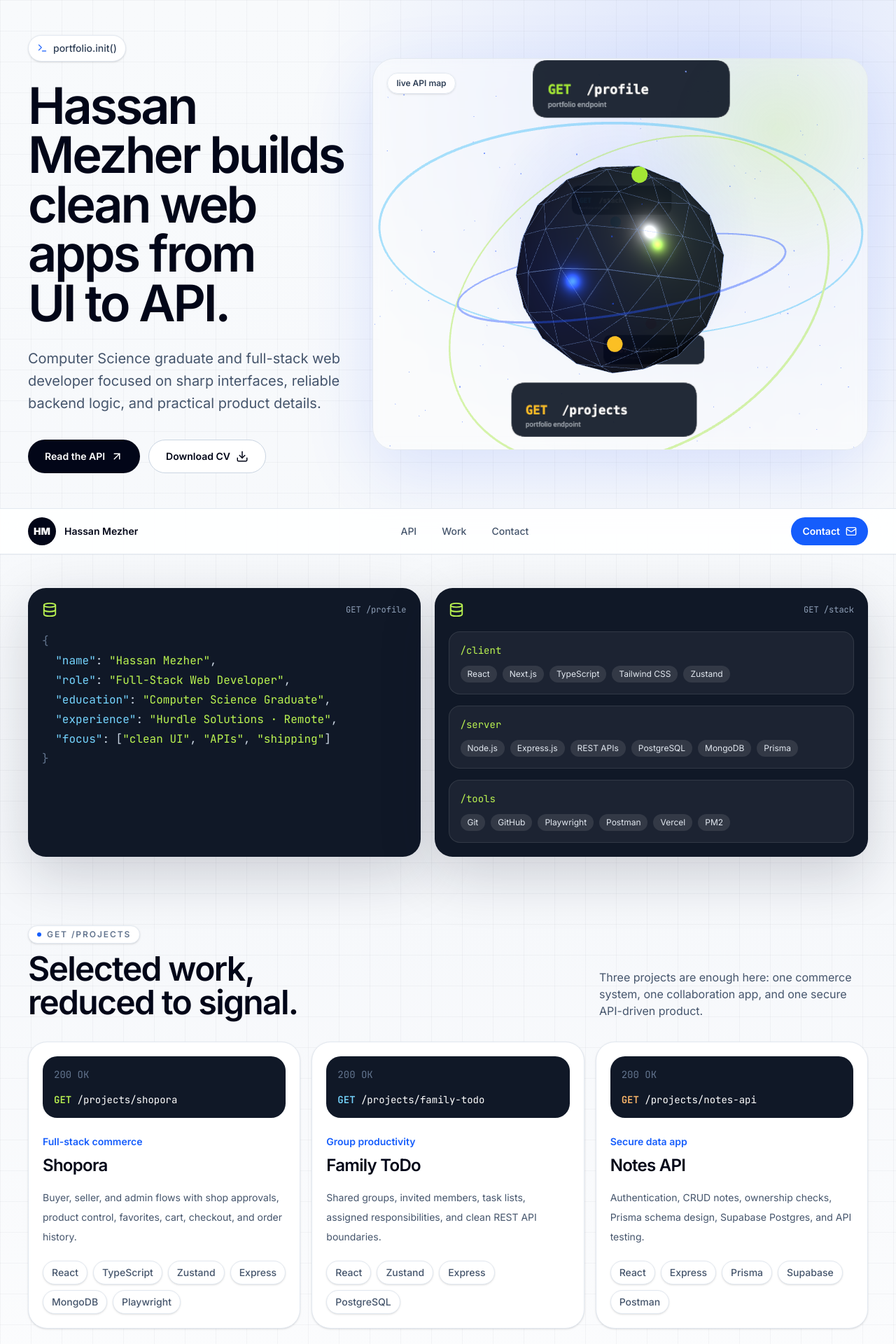
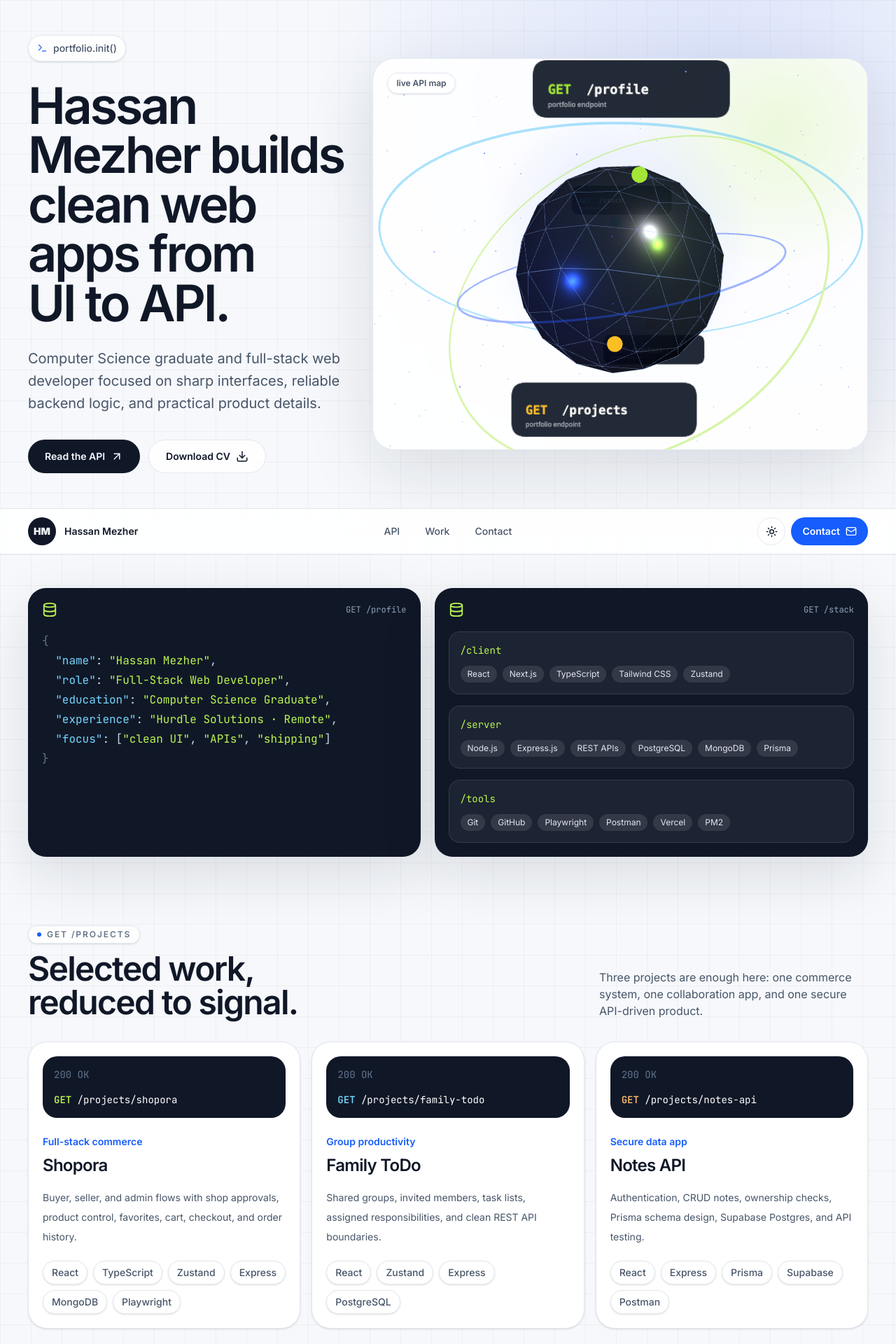
Before and after one commit to hassanlmezher/HassanMezher-Portfolio, a Next.js app: page / in a window 1280 px wide. Shown: the top 1920 px of the page at 70% size. Built offline with nearby package versions, Linux system fonts and the light colour scheme.

Commit message:
dark/light mode

```diff
--- a/app/globals.css
+++ b/app/globals.css
@@ -1,10 +1,49 @@
 @import "tailwindcss";
 
 :root {
-  color-scheme: light;
+  color-scheme: light dark;
   --background: #f6f8fb;
   --foreground: #101828;
+  --muted: #475569;
+  --subtle: #64748b;
+  --line: #e2e8f0;
+  --surface: rgba(255, 255, 255, 0.88);
+  --surface-solid: #ffffff;
+  --surface-soft: #f8fafc;
+  --nav: rgba(255, 255, 255, 0.88);
+  --panel: #101827;
+  --panel-soft: rgba(255, 255, 255, 0.05);
+  --panel-line: rgba(255, 255, 255, 0.1);
+  --panel-text: #ffffff;
+  --chip: #ffffff;
+  --chip-dark: rgba(255, 255, 255, 0.1);
+  --shadow: rgba(15, 23, 42, 0.12);
   --blue: #2454ff;
+  --grid: rgba(15, 23, 42, 0.035);
+  --glow: rgba(36, 84, 255, 0.13);
+}
+
+:root.dark {
+  color-scheme: dark;
+  --background: #070b13;
+  --foreground: #f8fafc;
+  --muted: #cbd5e1;
+  --subtle: #94a3b8;
+  --line: rgba(148, 163, 184, 0.2);
+  --surface: rgba(15, 23, 42, 0.78);
+  --surface-solid: #0f172a;
+  --surface-soft: rgba(15, 23, 42, 0.9);
+  --nav: rgba(7, 11, 19, 0.82);
+  --panel: #030712;
+  --panel-soft: rgba(255, 255, 255, 0.06);
+  --panel-line: rgba(255, 255, 255, 0.12);
+  --panel-text: #ffffff;
+  --chip: rgba(15, 23, 42, 0.86);
+  --chip-dark: rgba(255, 255, 255, 0.1);
+  --shadow: rgba(0, 0, 0, 0.28);
+  --blue: #5b7cff;
+  --grid: rgba(148, 163, 184, 0.07);
+  --glow: rgba(91, 124, 255, 0.2);
 }
 
 * {
@@ -19,10 +58,10 @@ body {
   min-height: 100vh;
   margin: 0;
   background:
-    linear-gradient(rgba(15, 23, 42, 0.035) 1px, transparent 1px),
-    linear-gradient(90deg, rgba(15, 23, 42, 0.035) 1px, transparent 1px),
-    radial-gradient(circle at 80% 5%, rgba(36, 84, 255, 0.13), transparent 36rem),
-    linear-gradient(180deg, #f8fafc 0%, #f6f8fb 52%, #ffffff 100%);
+    linear-gradient(var(--grid) 1px, transparent 1px),
+    linear-gradient(90deg, var(--grid) 1px, transparent 1px),
+    radial-gradient(circle at 80% 5%, var(--glow), transparent 36rem),
+    var(--background);
   background-size: 44px 44px, 44px 44px, auto, auto;
   color: var(--foreground);
   font-family: var(--font-inter), system-ui, sans-serif;
@@ -31,7 +70,7 @@ body {
 
 ::selection {
   background: rgba(36, 84, 255, 0.18);
-  color: #101828;
+  color: var(--foreground);
 }
 
 a {
--- a/app/layout.tsx
+++ b/app/layout.tsx
@@ -58,7 +58,7 @@ export default function RootLayout({
   children: React.ReactNode;
 }>) {
   return (
-    <html lang="en" className="scroll-smooth">
+    <html lang="en" className="scroll-smooth" suppressHydrationWarning>
       <body className={`${inter.variable} ${jetbrains.variable} antialiased`}>
         {children}
       </body>
--- a/app/page.tsx
+++ b/app/page.tsx
@@ -11,7 +11,9 @@ import {
   Linkedin,
   Mail,
   Menu,
+  Moon,
   Server,
+  Sun,
   Terminal,
   X,
 } from "lucide-react";
@@ -93,7 +95,7 @@ function ApiShell({
       whileInView="visible"
       viewport={{ once: true, margin: "-80px" }}
       transition={{ duration: 0.5 }}
-      className={`rounded-[1.6rem] bg-[#101827] p-5 text-white shadow-[0_26px_80px_rgba(15,23,42,0.18)] ${className}`}
+      className={`rounded-[1.6rem] bg-[var(--panel)] p-5 text-[var(--panel-text)] shadow-[0_26px_80px_var(--shadow)] ${className}`}
     >
       <div className="mb-5 flex items-center justify-between gap-4">
         <Database size={22} className="text-lime-300" />
@@ -105,7 +107,7 @@ function ApiShell({
 }
 
 function Badge({ children }: { children: React.ReactNode }) {
-  return <span className="rounded-full border border-slate-200 bg-white px-3 py-1.5 text-sm font-medium text-slate-600 shadow-sm">{children}</span>;
+  return <span className="rounded-full border border-[var(--line)] bg-[var(--chip)] px-3 py-1.5 text-sm font-medium text-[var(--muted)] shadow-sm">{children}</span>;
 }
 
 function Hero() {
@@ -113,22 +115,22 @@ function Hero() {
     <section className="grid min-h-[calc(100svh-74px)] items-center px-5 pb-8 pt-8 sm:px-8 lg:px-10">
       <div className="mx-auto grid w-full max-w-7xl items-center gap-10 lg:grid-cols-[0.78fr_1.22fr]">
         <motion.div initial="hidden" animate="visible" transition={{ staggerChildren: 0.08 }} className="max-w-3xl">
-          <motion.div variants={fadeUp} className="mb-7 inline-flex items-center gap-2 rounded-full border border-slate-200 bg-white px-3 py-2 text-sm font-medium text-slate-700 shadow-sm">
+          <motion.div variants={fadeUp} className="mb-7 inline-flex items-center gap-2 rounded-full border border-[var(--line)] bg-[var(--surface)] px-3 py-2 text-sm font-medium text-[var(--muted)] shadow-sm">
             <Terminal size={15} className="text-blue-600" />
             portfolio.init()
           </motion.div>
-          <motion.h1 variants={fadeUp} className="text-balance text-5xl font-semibold leading-[0.98] tracking-[-0.045em] text-slate-950 sm:text-6xl lg:text-7xl">
+          <motion.h1 variants={fadeUp} className="text-balance text-5xl font-semibold leading-[0.98] tracking-[-0.045em] text-[var(--foreground)] sm:text-6xl lg:text-7xl">
             Hassan Mezher builds clean web apps from UI to API.
           </motion.h1>
-          <motion.p variants={fadeUp} className="mt-7 max-w-2xl text-lg leading-8 text-slate-600 sm:text-xl">
+          <motion.p variants={fadeUp} className="mt-7 max-w-2xl text-lg leading-8 text-[var(--muted)] sm:text-xl">
             Computer Science graduate and full-stack web developer focused on sharp interfaces, reliable backend logic, and practical product details.
           </motion.p>
           <motion.div variants={fadeUp} className="mt-9 flex flex-col gap-3 sm:flex-row">
-            <a href="#api" className="inline-flex min-h-12 items-center justify-center gap-2 rounded-full bg-slate-950 px-6 text-sm font-semibold text-white transition hover:-translate-y-0.5 hover:bg-blue-600">
+            <a href="#api" className="inline-flex min-h-12 items-center justify-center gap-2 rounded-full bg-[var(--foreground)] px-6 text-sm font-semibold text-[var(--background)] transition hover:-translate-y-0.5 hover:bg-blue-600 hover:text-white">
               Read the API
               <ArrowUpRight size={18} />
             </a>
-            <a href={contactLinks.cv} download className="inline-flex min-h-12 items-center justify-center gap-2 rounded-full border border-slate-300 bg-white px-6 text-sm font-semibold text-slate-950 transition hover:-translate-y-0.5 hover:border-slate-950">
+            <a href={contactLinks.cv} download className="inline-flex min-h-12 items-center justify-center gap-2 rounded-full border border-[var(--line)] bg-[var(--surface)] px-6 text-sm font-semibold text-[var(--foreground)] transition hover:-translate-y-0.5 hover:border-[var(--foreground)]">
               Download CV
               <Download size={18} />
             </a>
@@ -146,6 +148,21 @@ function Hero() {
 function StickyNav() {
   const [open, setOpen] = useState(false);
   const [stuck, setStuck] = useState(false);
+  const [theme, setTheme] = useState<"light" | "dark">(() => {
+    if (typeof window === "undefined") {
+      return "light";
+    }
+
+    const storedTheme = window.localStorage.getItem("theme");
+    if (storedTheme === "dark" || storedTheme === "light") {
+      document.documentElement.classList.toggle("dark", storedTheme === "dark");
+      return storedTheme;
+    }
+
+    const preferredTheme = window.matchMedia("(prefers-color-scheme: dark)").matches ? "dark" : "light";
+    document.documentElement.classList.toggle("dark", preferredTheme === "dark");
+    return preferredTheme;
+  });
 
   useEffect(() => {
     const onScroll = () => setStuck(window.scrollY > window.innerHeight - 110);
@@ -154,43 +171,70 @@ function StickyNav() {
     return () => window.removeEventListener("scroll", onScroll);
   }, []);
 
+  function toggleTheme() {
+    const nextTheme = theme === "dark" ? "light" : "dark";
+    setTheme(nextTheme);
+    window.localStorage.setItem("theme", nextTheme);
+    document.documentElement.classList.toggle("dark", nextTheme === "dark");
+  }
+
   return (
-    <div className="sticky top-0 z-50 border-y border-slate-200 bg-white/88 px-5 py-3 backdrop-blur-xl sm:px-8 lg:px-10">
+    <div className="sticky top-0 z-50 border-y border-[var(--line)] bg-[var(--nav)] px-5 py-3 backdrop-blur-xl sm:px-8 lg:px-10">
       <nav className="mx-auto flex max-w-7xl items-center justify-between gap-4">
         <a href="#" className="flex items-center gap-3">
-          <span className="grid size-10 place-items-center rounded-full bg-slate-950 text-sm font-black text-white">HM</span>
-          <span className="text-sm font-semibold text-slate-950">Hassan Mezher</span>
+          <span className="grid size-10 place-items-center rounded-full bg-[var(--foreground)] text-sm font-black text-[var(--background)]">HM</span>
+          <span className="text-sm font-semibold text-[var(--foreground)]">Hassan Mezher</span>
         </a>
 
         <div className="hidden items-center gap-1 md:flex">
           {navItems.map((item) => (
-            <a key={item.href} href={item.href} className="rounded-full px-4 py-2 text-sm font-medium text-slate-600 transition hover:bg-slate-100 hover:text-slate-950">
+            <a key={item.href} href={item.href} className="rounded-full px-4 py-2 text-sm font-medium text-[var(--muted)] transition hover:bg-[var(--surface-soft)] hover:text-[var(--foreground)]">
               {item.label}
             </a>
           ))}
         </div>
 
-        <a href={`mailto:${contactLinks.email}`} className="hidden min-h-10 items-center gap-2 rounded-full bg-blue-600 px-4 text-sm font-semibold text-white transition hover:bg-slate-950 md:inline-flex">
-          Contact
-          <Mail size={16} />
-        </a>
+        <div className="hidden items-center gap-2 md:flex">
+          <button
+            type="button"
+            onClick={toggleTheme}
+            className="grid size-10 place-items-center rounded-full border border-[var(--line)] bg-[var(--surface)] text-[var(--foreground)] transition hover:-translate-y-0.5"
+            aria-label={`Switch to ${theme === "dark" ? "light" : "dark"} mode`}
+          >
+            {theme === "dark" ? <Moon size={17} /> : <Sun size={17} />}
+          </button>
+          <a href={`mailto:${contactLinks.email}`} className="inline-flex min-h-10 items-center gap-2 rounded-full bg-blue-600 px-4 text-sm font-semibold text-white transition hover:bg-[var(--foreground)] hover:text-[var(--background)]">
+            Contact
+            <Mail size={16} />
+          </a>
+        </div>
 
-        <button type="button" onClick={() => setOpen((value) => !value)} aria-label="Toggle navigation" className="grid size-10 place-items-center rounded-full border border-slate-200 bg-white text-slate-950 md:hidden">
-          {open ? <X size={20} /> : <Menu size={20} />}
-        </button>
+        <div className="flex items-center gap-2 md:hidden">
+          <button
+            type="button"
+            onClick={toggleTheme}
+            className="grid size-10 place-items-center rounded-full border border-[var(--line)] bg-[var(--surface)] text-[var(--foreground)]"
+            aria-label={`Switch to ${theme === "dark" ? "light" : "dark"} mode`}
+          >
+            {theme === "dark" ? <Moon size={17} /> : <Sun size={17} />}
+          </button>
+          <button type="button" onClick={() => setOpen((value) => !value)} aria-label="Toggle navigation" className="grid size-10 place-items-center rounded-full border border-[var(--line)] bg-[var(--surface)] text-[var(--foreground)]">
+            {open ? <X size={20} /> : <Menu size={20} />}
+          </button>
+        </div>
       </nav>
 
       {open ? (
-        <div className="mx-auto mt-3 grid max-w-7xl gap-1 rounded-3xl border border-slate-200 bg-white p-2 shadow-xl md:hidden">
+        <div className="mx-auto mt-3 grid max-w-7xl gap-1 rounded-3xl border border-[var(--line)] bg-[var(--surface-solid)] p-2 shadow-xl md:hidden">
           {navItems.map((item) => (
-            <a key={item.href} href={item.href} onClick={() => setOpen(false)} className="rounded-2xl px-4 py-3 text-sm font-semibold text-slate-700 hover:bg-slate-100">
+            <a key={item.href} href={item.href} onClick={() => setOpen(false)} className="rounded-2xl px-4 py-3 text-sm font-semibold text-[var(--muted)] hover:bg-[var(--surface-soft)]">
               {item.label}
             </a>
           ))}
         </div>
       ) : null}
 
-      <motion.div initial={false} animate={{ scaleX: stuck ? 1 : 0 }} className="absolute bottom-0 left-0 h-px w-full origin-left bg-slate-950" />
+      <motion.div initial={false} animate={{ scaleX: stuck ? 1 : 0 }} className="absolute bottom-0 left-0 h-px w-full origin-left bg-[var(--foreground)]" />
     </div>
   );
 }
@@ -220,11 +264,11 @@ function ApiSection() {
         <ApiShell title="GET /stack" className="lg:min-h-[330px]">
           <div className="grid gap-4">
             {Object.entries(stack).map(([group, items]) => (
-              <div key={group} className="rounded-2xl border border-white/10 bg-white/[0.05] p-4">
+              <div key={group} className="rounded-2xl border border-[var(--panel-line)] bg-[var(--panel-soft)] p-4">
                 <p className="mb-3 font-mono text-sm text-lime-300">/{group}</p>
                 <div className="flex flex-wrap gap-2">
                   {items.map((item) => (
-                    <span key={item} className="rounded-full bg-white/10 px-2.5 py-1 text-xs text-slate-200">
+                    <span key={item} className="rounded-full bg-[var(--chip-dark)] px-2.5 py-1 text-xs text-slate-200">
                       {item}
                     </span>
                   ))}
@@ -244,13 +288,13 @@ function Work() {
       <div className="mx-auto max-w-7xl">
         <div className="mb-8 flex flex-col justify-between gap-4 sm:flex-row sm:items-end">
           <div>
-            <p className="mb-3 inline-flex items-center gap-2 rounded-full border border-slate-200 bg-white px-3 py-1 text-xs font-semibold uppercase tracking-[0.16em] text-slate-500 shadow-sm">
+            <p className="mb-3 inline-flex items-center gap-2 rounded-full border border-[var(--line)] bg-[var(--surface)] px-3 py-1 text-xs font-semibold uppercase tracking-[0.16em] text-[var(--subtle)] shadow-sm">
               <span className="size-1.5 rounded-full bg-blue-600" />
               GET /projects
             </p>
-            <h2 className="max-w-2xl text-balance text-4xl font-semibold tracking-[-0.035em] text-slate-950 sm:text-5xl">Selected work, reduced to signal.</h2>
+            <h2 className="max-w-2xl text-balance text-4xl font-semibold tracking-[-0.035em] text-[var(--foreground)] sm:text-5xl">Selected work, reduced to signal.</h2>
           </div>
-          <p className="max-w-sm text-slate-600">Three projects are enough here: one commerce system, one collaboration app, and one secure API-driven product.</p>
+          <p className="max-w-sm text-[var(--muted)]">Three projects are enough here: one commerce system, one collaboration app, and one secure API-driven product.</p>
         </div>
 
         <div className="grid gap-4 lg:grid-cols-3">
@@ -262,17 +306,17 @@ function Work() {
               whileInView="visible"
               viewport={{ once: true, margin: "-60px" }}
               transition={{ duration: 0.45, delay: index * 0.04 }}
-              className="group rounded-[1.7rem] border border-slate-200 bg-white p-5 shadow-sm transition hover:-translate-y-1 hover:shadow-[0_22px_70px_rgba(15,23,42,0.10)]"
+              className="group rounded-[1.7rem] border border-[var(--line)] bg-[var(--surface-solid)] p-5 shadow-sm transition hover:-translate-y-1 hover:shadow-[0_22px_70px_var(--shadow)]"
             >
-              <div className="mb-6 rounded-[1.3rem] bg-[#101827] p-4 font-mono text-sm text-white">
+              <div className="mb-6 rounded-[1.3rem] bg-[var(--panel)] p-4 font-mono text-sm text-white">
                 <p className="mb-4 text-slate-500">200 OK</p>
                 <p>
                   <Method tone={index === 0 ? "green" : index === 1 ? "blue" : "orange"}>GET</Method> {project.endpoint}
                 </p>
               </div>
               <p className="text-sm font-semibold text-blue-600">{project.type}</p>
-              <h3 className="mt-2 text-2xl font-semibold tracking-[-0.03em] text-slate-950">{project.name}</h3>
-              <p className="mt-4 text-sm leading-7 text-slate-600">{project.description}</p>
+              <h3 className="mt-2 text-2xl font-semibold tracking-[-0.03em] text-[var(--foreground)]">{project.name}</h3>
+              <p className="mt-4 text-sm leading-7 text-[var(--muted)]">{project.description}</p>
               <div className="mt-5 flex flex-wrap gap-2">
                 {project.stack.map((item) => (
                   <Badge key={item}>{item}</Badge>
@@ -299,8 +343,8 @@ function Contact() {
 
   return (
     <section id="contact" className="px-5 py-12 sm:px-8 lg:px-10">
-      <div className="mx-auto grid max-w-7xl gap-6 rounded-[2rem] bg-white p-5 shadow-sm ring-1 ring-slate-200 sm:p-7 lg:grid-cols-[0.8fr_1.2fr]">
-        <div className="rounded-[1.5rem] bg-[#101827] p-6 text-white">
+      <div className="mx-auto grid max-w-7xl gap-6 rounded-[2rem] bg-[var(--surface-solid)] p-5 shadow-sm ring-1 ring-[var(--line)] sm:p-7 lg:grid-cols-[0.8fr_1.2fr]">
+        <div className="rounded-[1.5rem] bg-[var(--panel)] p-6 text-white">
           <Server className="text-lime-300" size={24} />
           <h2 className="mt-8 text-balance text-4xl font-semibold tracking-[-0.04em]">POST /contact</h2>
           <p className="mt-4 text-slate-300">Use this endpoint for roles, project ideas, or collaboration.</p>
@@ -322,18 +366,18 @@ function Contact() {
 
         <form onSubmit={handleSubmit} className="grid content-between gap-4">
           <div className="grid gap-4 sm:grid-cols-2">
-            <label className="grid gap-2 text-sm font-semibold text-slate-700">
+            <label className="grid gap-2 text-sm font-semibold text-[var(--muted)]">
               Name
-              <input name="name" required className="min-h-12 rounded-2xl border border-slate-200 bg-slate-50 px-4 outline-none transition focus:border-blue-600 focus:bg-white" />
+              <input name="name" required className="min-h-12 rounded-2xl border border-[var(--line)] bg-[var(--surface-soft)] px-4 text-[var(--foreground)] outline-none transition focus:border-blue-600 focus:bg-[var(--surface-solid)]" />
             </label>
-            <label className="grid gap-2 text-sm font-semibold text-slate-700">
+            <label className="grid gap-2 text-sm font-semibold text-[var(--muted)]">
               Email
-              <input name="email" type="email" required className="min-h-12 rounded-2xl border border-slate-200 bg-slate-50 px-4 outline-none transition focus:border-blue-600 focus:bg-white" />
+              <input name="email" type="email" required className="min-h-12 rounded-2xl border border-[var(--line)] bg-[var(--surface-soft)] px-4 text-[var(--foreground)] outline-none transition focus:border-blue-600 focus:bg-[var(--surface-solid)]" />
             </label>
           </div>
-          <label className="grid gap-2 text-sm font-semibold text-slate-700">
+          <label className="grid gap-2 text-sm font-semibold text-[var(--muted)]">
             Message
-            <textarea name="message" required className="min-h-32 resize-y rounded-2xl border border-slate-200 bg-slate-50 px-4 py-3 outline-none transition focus:border-blue-600 focus:bg-white" />
+            <textarea name="message" required className="min-h-32 resize-y rounded-2xl border border-[var(--line)] bg-[var(--surface-soft)] px-4 py-3 text-[var(--foreground)] outline-none transition focus:border-blue-600 focus:bg-[var(--surface-solid)]" />
           </label>
           <button type="submit" className="inline-flex min-h-12 w-full items-center justify-center gap-2 rounded-full bg-blue-600 px-6 text-sm font-semibold text-white transition hover:bg-slate-950 sm:w-fit">
             Send request
@@ -347,7 +391,7 @@ function Contact() {
 
 function Footer() {
   return (
-    <footer className="border-t border-slate-200 px-5 py-6 text-sm text-slate-500 sm:px-8 lg:px-10">
+    <footer className="border-t border-[var(--line)] px-5 py-6 text-sm text-[var(--subtle)] sm:px-8 lg:px-10">
       <div className="mx-auto flex max-w-7xl flex-col gap-2 sm:flex-row sm:items-center sm:justify-between">
         <p>© 2026 Hassan Mezher.</p>
         <p className="flex items-center gap-2">
--- a/components/Hero3DScene.tsx
+++ b/components/Hero3DScene.tsx
@@ -237,10 +237,10 @@ export function Hero3DScene() {
   }, []);
 
   return (
-    <div className="relative h-[420px] min-h-[420px] overflow-hidden rounded-[2rem] border border-slate-200 bg-white/35 shadow-[0_30px_100px_rgba(36,84,255,0.14)] backdrop-blur sm:h-[560px]">
+    <div className="relative h-[420px] min-h-[420px] overflow-hidden rounded-[2rem] border border-[var(--line)] bg-[var(--surface)] shadow-[0_30px_100px_var(--shadow)] backdrop-blur sm:h-[560px]">
       <div className="absolute inset-0 bg-[radial-gradient(circle_at_50%_45%,rgba(36,84,255,0.14),transparent_42%),radial-gradient(circle_at_82%_18%,rgba(163,230,53,0.18),transparent_28%)]" />
       <canvas ref={canvasRef} className="relative h-full w-full" aria-label="Interactive 3D portfolio API visualization" />
-      <div className="pointer-events-none absolute left-5 top-5 rounded-full border border-slate-200 bg-white/80 px-3 py-1.5 text-xs font-semibold text-slate-700 shadow-sm backdrop-blur">
+      <div className="pointer-events-none absolute left-5 top-5 rounded-full border border-[var(--line)] bg-[var(--surface)] px-3 py-1.5 text-xs font-semibold text-[var(--muted)] shadow-sm backdrop-blur">
         live API map
       </div>
     </div>
```
